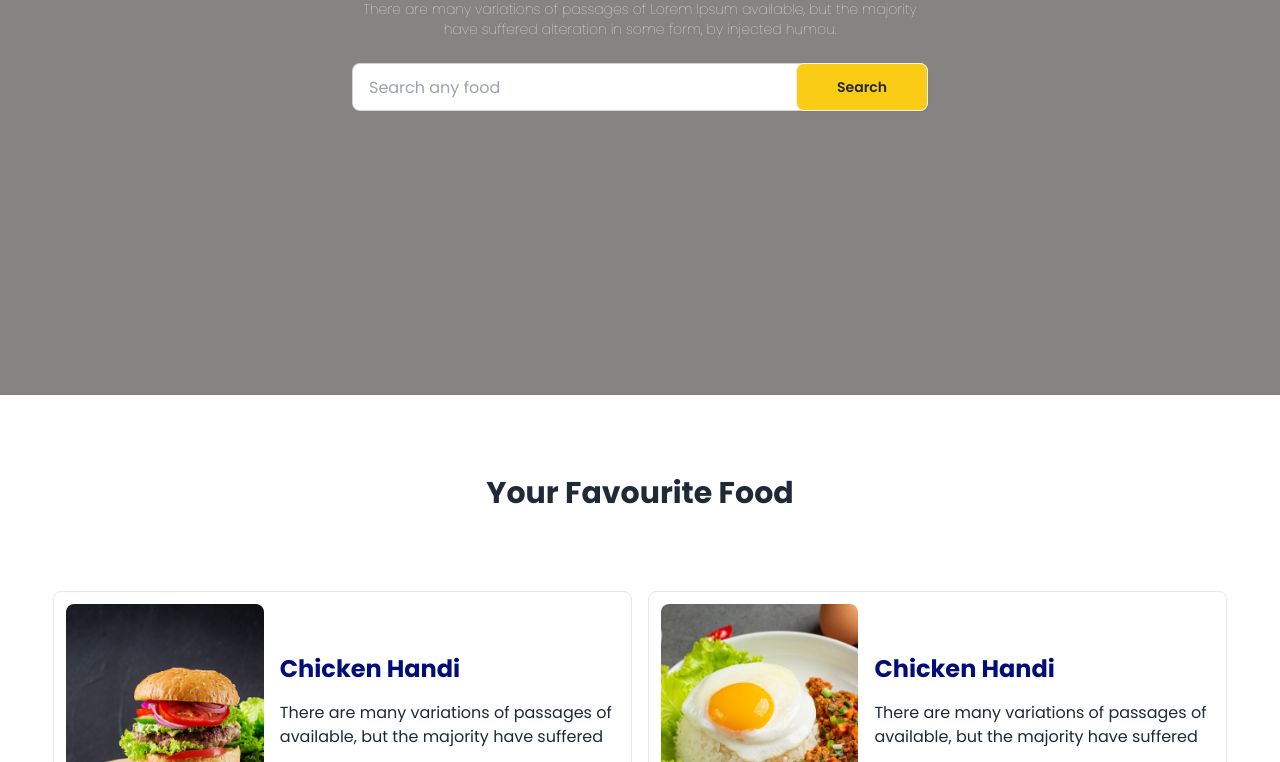
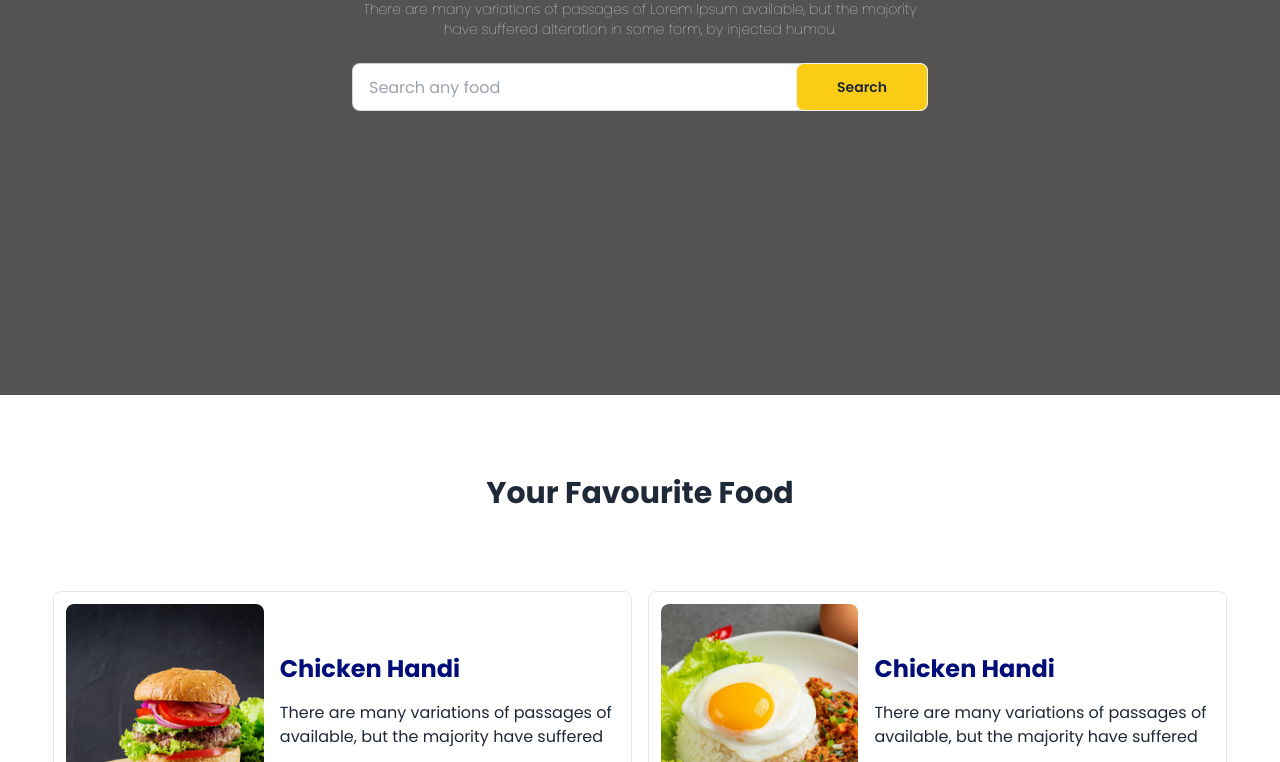
Before and after one commit to rehan606/Testy-Hut-Html-Template, a plain HTML site: page index.html in a window 1280 px wide. Shown: the part 470-1232 px from the top of the page. Drawn offline with nearby package versions, Linux system fonts and the light colour scheme; the site is published under a folder, as on GitHub Pages, so addresses that start at the root find nothing.

Commit message:
backgroun image issue fixed

```diff
--- a/index.html
+++ b/index.html
@@ -18,6 +18,10 @@
             body{
                 font-family: "Poppins", sans-serif;
             }
+            .banner {
+                background-image: url(images/banner_1.png);
+            }
+
         </style>
     </head>
     <body class="overflow-x-hidden">
@@ -36,7 +40,7 @@
             </div>
         </section>
 
-        <section class="bg-[url('/images/banner_1.png')] relative">
+        <section class="banner relative">
             <div class="container w-11/12 mx-auto">
                 <div class="hero py-20 lg:py-0  lg:min-h-screen relative z-20">
                     <div class="hero-content text-center">
```
